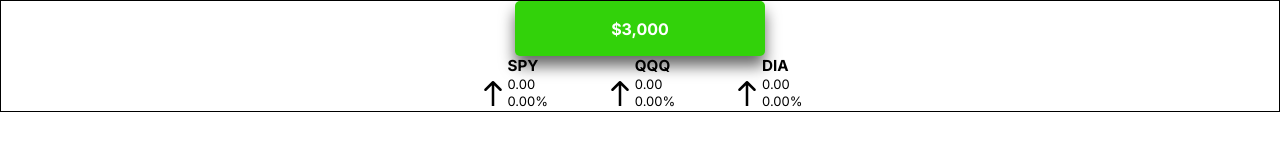
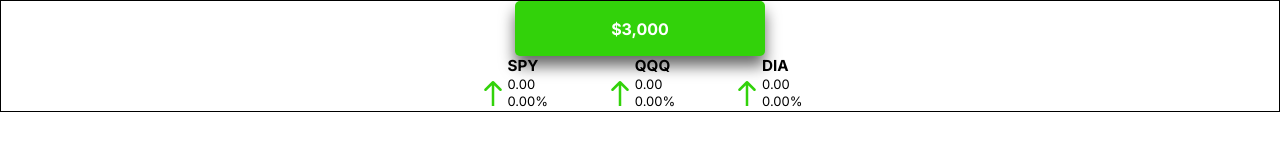
Before and after one commit to JeremyGroce/Robinhood_Widget, a React (Vite) app: page /dashboard in a window 1280 px wide. Shown: the top 166 px of the page. Built offline with nearby package versions, Linux system fonts and the light colour scheme.

Commit message:
arrows now change color dynamically in relation to delta percent

```diff
--- a/src/components/dashboard/arrow.jsx
+++ b/src/components/dashboard/arrow.jsx
@@ -11,6 +11,7 @@ const Arrow = ({ value }) => {
         transform: value >= 0 ? "rotate(0deg)" : "rotate(180deg)",
         width: "30px",
         height: "30px",
+        color: value >= 0 ? "#32d20a" : "red"
       }}
 
 
```
Also changed, not shown: src/assets/imgs/upArrow.svg.
